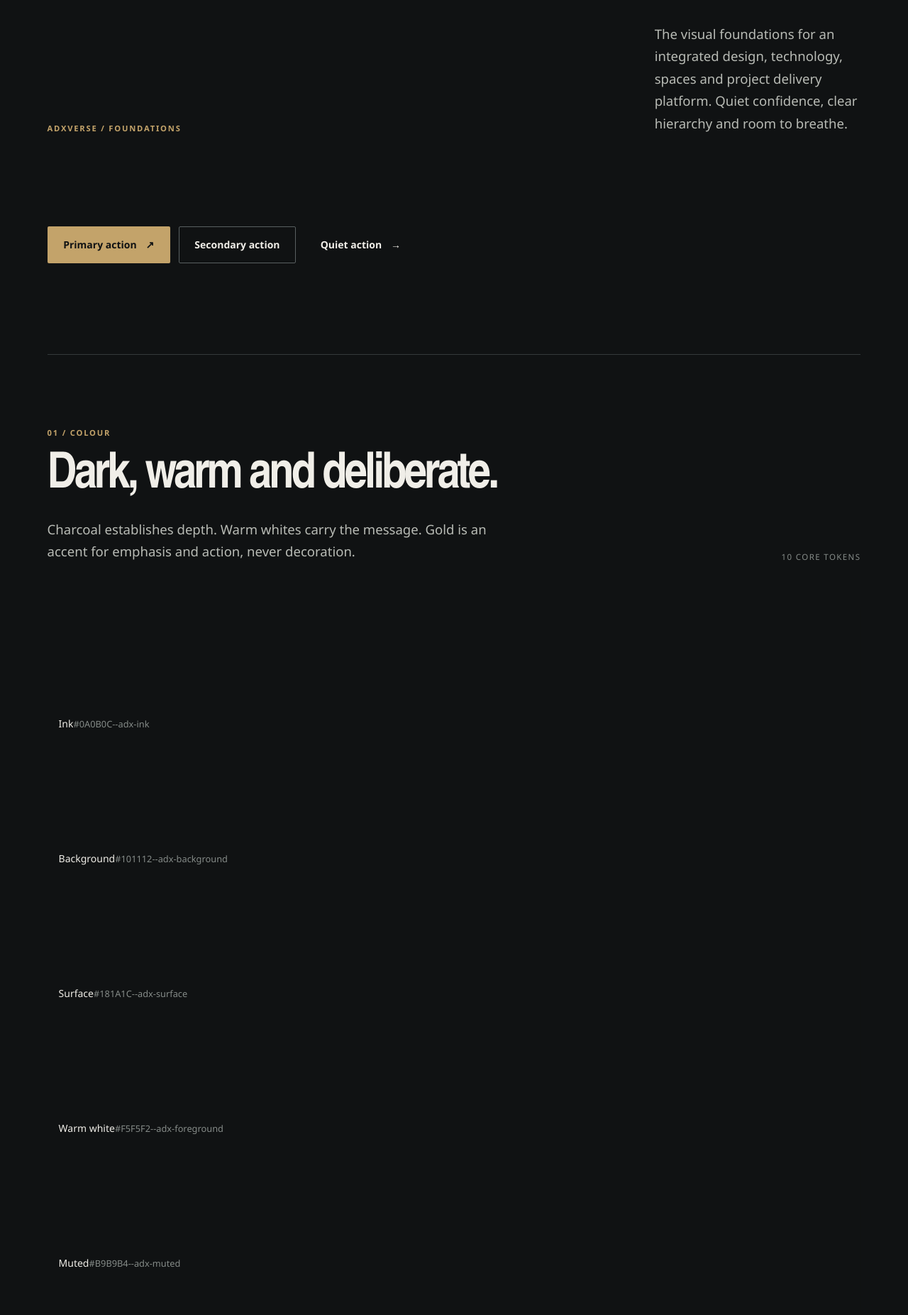
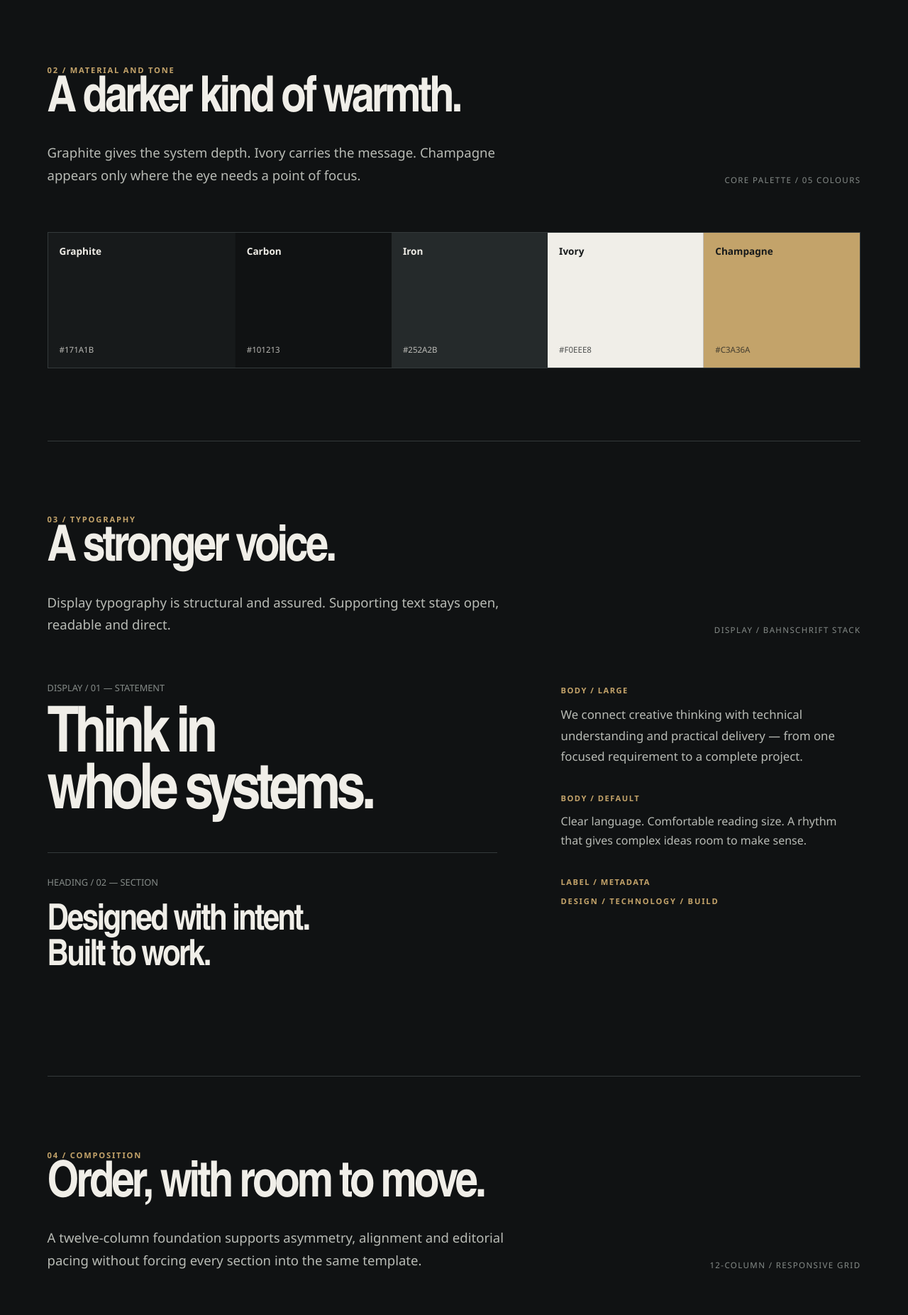
Before and after one commit to altamashADX/adxverse-website, a Next.js app: page /design-system in a window 1280 px wide. Shown: the part 835-2688 px from the top of the page at 71% size. Built offline with nearby package versions, Linux system fonts and the light colour scheme; no server answers.

Commit message:
design: rebuild preview with bold architectural editorial direction

```diff
--- a/src/app/design-system/page.tsx
+++ b/src/app/design-system/page.tsx
@@ -1,28 +1,13 @@
 import Link from 'next/link';
 import { Button } from '@/components/ui/button';
 import { Container } from '@/components/ui/container';
-import { SectionHeading } from '@/components/ui/section-heading';
 
-const colors = [
-  { name: 'Ink', token: '--adx-ink', hex: '#0A0B0C' },
-  { name: 'Background', token: '--adx-background', hex: '#101112' },
-  { name: 'Surface', token: '--adx-surface', hex: '#181A1C' },
-  { name: 'Warm white', token: '--adx-foreground', hex: '#F5F5F2' },
-  { name: 'Muted', token: '--adx-muted', hex: '#B9B9B4' },
-  { name: 'Subtle', token: '--adx-subtle', hex: '#92938F' },
-  { name: 'Gold', token: '--adx-accent', hex: '#D6AA45' },
-  { name: 'Gold light', token: '--adx-accent-bright', hex: '#E8BD62' },
-  { name: 'Border', token: '--adx-border', hex: '#303337' },
-  { name: 'Raised', token: '--adx-surface-raised', hex: '#202326' },
-];
-
-const spacing = [
-  { name: 'XS', value: '8px', width: '8px' },
-  { name: 'SM', value: '16px', width: '16px' },
-  { name: 'MD', value: '24px', width: '24px' },
-  { name: 'LG', value: '40px', width: '40px' },
-  { name: 'XL', value: '64px', width: '64px' },
-  { name: '2XL', value: '96px', width: '96px' },
+const palette = [
+  { name: 'Graphite', hex: '#171A1B', color: '#171A1B', ink: '#F0EEE8' },
+  { name: 'Carbon', hex: '#101213', color: '#101213', ink: '#F0EEE8' },
+  { name: 'Iron', hex: '#252A2B', color: '#252A2B', ink: '#F0EEE8' },
+  { name: 'Ivory', hex: '#F0EEE8', color: '#F0EEE8', ink: '#171A1B' },
+  { name: 'Champagne', hex: '#C3A36A', color: '#C3A36A', ink: '#171A1B' },
 ];
 
 export default function DesignSystemPage() {
@@ -31,212 +16,173 @@ export default function DesignSystemPage() {
       <header className="design-preview__header">
         <Container>
           <nav aria-label="Design system navigation" className="design-preview__nav">
-            <Link aria-label="ADXverse design system" className="wordmark" href="/">
+            <Link aria-label="ADXverse home" className="wordmark" href="/">
               ADX<span className="wordmark__accent">verse</span>
             </Link>
-            <span className="design-preview__nav-note">Design system / v0.1</span>
+            <span className="design-preview__nav-note">Visual language / exploration 02</span>
           </nav>
         </Container>
       </header>
 
       <Container>
         <section className="design-preview__hero">
-          <p className="adx-eyebrow">ADXVERSE / FOUNDATIONS</p>
-          <div className="design-preview__hero-copy">
-            <h1 className="adx-display">
-              A considered system.
-              <br />
-              <span>One connected experience.</span>
+          <div className="design-preview__hero-main">
+            <div className="design-preview__hero-index">
+              <p className="adx-eyebrow">ADXVERSE / DESIGN FOUNDATIONS</p>
+            </div>
+            <h1 className="adx-display design-preview__hero-title">
+              Made to bring
+              <span>things together.</span>
             </h1>
-            <p className="adx-body-lg mt-8 max-w-2xl">
-              The visual foundations for an integrated design, technology, spaces and
-              project delivery platform. Quiet confidence, clear hierarchy and room to
-              breathe.
+            <div className="design-preview__hero-actions">
+              <Button size="large">Explore the system <span aria-hidden="true">↘</span></Button>
+              <Button size="large" variant="secondary">Visual direction 02</Button>
+            </div>
+          </div>
+          <div className="design-preview__hero-side">
+            <span className="design-preview__meta">01 / The point of view</span>
+            <p className="adx-body-lg">
+              One connected practice across design, technology, spaces, engineering and
+              delivery. Different disciplines. One considered outcome.
             </p>
-          </div>
-          <div className="mt-10 flex flex-wrap gap-3">
-            <Button>Primary action <span aria-hidden="true">↗</span></Button>
-            <Button variant="secondary">Secondary action</Button>
-            <Button variant="quiet">Quiet action <span aria-hidden="true">→</span></Button>
+            <p className="adx-caption">
+              Architectural in its structure. Contemporary in its expression. Clear in
+              every interaction.
+            </p>
           </div>
         </section>
 
-        <section aria-labelledby="color-heading" className="design-preview__section">
-          <SectionHeading
-            id="color-heading"
-            eyebrow="01 / Colour"
-            title="Dark, warm and deliberate."
-            description="Charcoal establishes depth. Warm whites carry the message. Gold is an accent for emphasis and action, never decoration."
-            aside={<span className="design-preview__section-number">10 CORE TOKENS</span>}
-          />
-          <div className="design-preview__swatches">
-            {colors.map((color) => (
-              <div className="design-preview__swatch" key={color.token}>
-                <div
-                  aria-label={`${color.name} colour swatch`}
-                  className="design-preview__swatch-color"
-                  style={{ backgroundColor: `var(${color.token})` }}
-                />
-                <div className="design-preview__swatch-info">
-                  <span className="text-sm font-medium">{color.name}</span>
-                  <span className="adx-caption">{color.hex}</span>
-                  <span className="adx-caption">{color.token}</span>
-                </div>
+        <section aria-labelledby="palette-heading" className="design-preview__section">
+          <div className="design-preview__section-head">
+            <div>
+              <p className="adx-eyebrow mb-5">02 / Material and tone</p>
+              <h2 className="adx-heading-xl" id="palette-heading">A darker kind of warmth.</h2>
+              <p className="adx-body-lg mt-6 max-w-2xl">
+                Graphite gives the system depth. Ivory carries the message. Champagne
+                appears only where the eye needs a point of focus.
+              </p>
+            </div>
+            <p className="design-preview__section-number">CORE PALETTE / 05 COLOURS</p>
+          </div>
+          <div className="design-preview__palette">
+            {palette.map((item) => (
+              <div className="design-preview__swatch" key={item.name} style={{ background: item.color, color: item.ink }}>
+                <span className="design-preview__swatch-name">{item.name}</span>
+                <span className="design-preview__swatch-hex">{item.hex}</span>
               </div>
             ))}
           </div>
         </section>
 
         <section aria-labelledby="type-heading" className="design-preview__section">
-          <SectionHeading
-            id="type-heading"
-            eyebrow="02 / Typography"
-            title="Editorial hierarchy."
-            description="A restrained type scale with tight display leading, readable body copy and small uppercase labels for navigation and metadata."
-          />
-          <div className="design-preview__type-grid">
+          <div className="design-preview__section-head">
             <div>
-              <div className="design-preview__type-sample">
-                <p className="adx-caption mb-4">DISPLAY / CLAMPED</p>
-                <p className="adx-display">Make room for possibility.</p>
+              <p className="adx-eyebrow mb-5">03 / Typography</p>
+              <h2 className="adx-heading-xl" id="type-heading">A stronger voice.</h2>
+              <p className="adx-body-lg mt-6 max-w-2xl">
+                Display typography is structural and assured. Supporting text stays
+                open, readable and direct.
+              </p>
+            </div>
+            <p className="design-preview__section-number">DISPLAY / BAHNSCHRIFT STACK</p>
+          </div>
+
+          <div className="design-preview__type-layout">
+            <div>
+              <div className="design-preview__type-feature">
+                <p className="adx-caption mb-5">DISPLAY / 01 — STATEMENT</p>
+                <p className="design-preview__type-display">Think in<br />whole systems.</p>
               </div>
-              <div className="design-preview__type-sample">
-                <p className="adx-caption mb-4">HEADING / XL</p>
-                <p className="adx-heading-xl">From intent to outcome.</p>
-              </div>
-              <div className="design-preview__type-sample">
-                <p className="adx-caption mb-4">HEADING / LG</p>
-                <p className="adx-heading-lg">One partner. Connected capabilities.</p>
+              <div className="design-preview__type-feature">
+                <p className="adx-caption mb-5">HEADING / 02 — SECTION</p>
+                <p className="design-preview__type-heading">Designed with intent.<br />Built to work.</p>
               </div>
             </div>
-            <div className="space-y-8">
+            <div className="design-preview__type-aside">
               <div>
-                <p className="adx-caption mb-3">BODY / LARGE</p>
-                <p className="adx-body-lg">
-                  We bring disciplines together to shape thoughtful outcomes — from a
-                  focused requirement to a complete project.
+                <span className="adx-caption">BODY / LARGE</span>
+                <p className="design-preview__type-body">
+                  We connect creative thinking with technical understanding and
+                  practical delivery — from one focused requirement to a complete
+                  project.
                 </p>
               </div>
               <div>
-                <p className="adx-caption mb-3">BODY / DEFAULT</p>
+                <span className="adx-caption">BODY / DEFAULT</span>
                 <p className="adx-body">
-                  Clear information, considered details and a consistent rhythm make
-                  complex services easier to understand.
+                  Clear language. Comfortable reading size. A rhythm that gives complex
+                  ideas room to make sense.
                 </p>
               </div>
               <div>
-                <p className="adx-caption mb-3">EYEBROW / LABEL</p>
-                <p className="adx-eyebrow">Design · Technology · Build</p>
-              </div>
-              <div>
-                <p className="adx-caption mb-3">CAPTION / METADATA</p>
-                <p className="adx-caption">A considered detail. Never competing with the content.</p>
+                <span className="adx-caption">LABEL / METADATA</span>
+                <p className="adx-eyebrow">Design / Technology / Build</p>
               </div>
             </div>
           </div>
         </section>
 
-        <section aria-labelledby="spacing-heading" className="design-preview__section">
-          <SectionHeading
-            id="spacing-heading"
-            eyebrow="03 / Spacing"
-            title="Space is part of the identity."
-            description="A flexible spacing rhythm creates calm, gives content room and keeps layouts from feeling crowded."
-          />
-          <div className="design-preview__spacing max-w-2xl">
-            {spacing.map((item) => (
-              <div className="design-preview__spacing-row" key={item.name}>
-                <span className="adx-caption">{item.name}</span>
-                <div className="h-2 rounded-full bg-[var(--adx-surface-raised)]">
-                  <div className="design-preview__spacing-bar" style={{ width: item.width }} />
-                </div>
-                <span className="adx-caption text-right">{item.value}</span>
-              </div>
-            ))}
+        <section aria-labelledby="composition-heading" className="design-preview__section">
+          <div className="design-preview__section-head">
+            <div>
+              <p className="adx-eyebrow mb-5">04 / Composition</p>
+              <h2 className="adx-heading-xl" id="composition-heading">Order, with room to move.</h2>
+              <p className="adx-body-lg mt-6 max-w-2xl">
+                A twelve-column foundation supports asymmetry, alignment and editorial
+                pacing without forcing every section into the same template.
+              </p>
+            </div>
+            <p className="design-preview__section-number">12-COLUMN / RESPONSIVE GRID</p>
+          </div>
+          <div aria-label="Example of an asymmetrical twelve-column layout grid" className="design-preview__grid-demo">
+            {Array.from({ length: 6 }, (_, index) => <div aria-hidden="true" className="design-preview__grid-cell" key={index} />)}
           </div>
         </section>
 
-        <section aria-labelledby="components-heading" className="design-preview__section">
-          <SectionHeading
-            id="components-heading"
-            eyebrow="04 / Components"
-            title="Clear actions. No noise."
-            description="Buttons use strong labels, deliberate contrast and consistent sizing. Secondary actions stay visibly secondary."
-          />
-          <div className="space-y-8">
-            <div className="space-y-3">
-              <p className="adx-caption">BUTTON VARIANTS</p>
-              <div className="design-preview__button-row">
-                <Button>Start a project <span aria-hidden="true">↗</span></Button>
-                <Button variant="secondary">Explore services</Button>
-                <Button variant="quiet">View our work <span aria-hidden="true">→</span></Button>
+        <section aria-labelledby="interaction-heading" className="design-preview__section">
+          <div className="design-preview__section-head">
+            <div>
+              <p className="adx-eyebrow mb-5">05 / Interaction</p>
+              <h2 className="adx-heading-xl" id="interaction-heading">Quietly decisive.</h2>
+              <p className="adx-body-lg mt-6 max-w-2xl">
+                Controls are direct, tactile and legible. The accent colour is reserved
+                for the action that matters most.
+              </p>
+            </div>
+            <p className="design-preview__section-number">BUTTONS / STATES / SURFACES</p>
+          </div>
+          <div className="space-y-10">
+            <div>
+              <p className="adx-caption mb-4">PRIMARY AND SECONDARY ACTIONS</p>
+              <div className="design-preview__component-row">
+                <Button size="large">Start a project <span aria-hidden="true">↗</span></Button>
+                <Button size="large" variant="secondary">Explore capabilities</Button>
+                <Button size="large" variant="quiet">View our approach <span aria-hidden="true">→</span></Button>
               </div>
             </div>
-            <div className="space-y-3">
-              <p className="adx-caption">BUTTON SIZES</p>
-              <div className="design-preview__button-row">
-                <Button size="small">Compact</Button>
-                <Button>Default</Button>
-                <Button size="large">Large action</Button>
+            <div className="design-preview__component-row">
+              <div className="design-preview__component-block">
+                <span className="adx-caption">SURFACE / 01</span>
+                <span className="text-base font-semibold">Graphite field</span>
+                <span className="adx-caption">#171A1B · PRIMARY CANVAS</span>
               </div>
-            </div>
-            <div className="space-y-3">
-              <p className="adx-caption">DISABLED STATE</p>
-              <div className="design-preview__button-row">
-                <Button disabled>Unavailable action</Button>
+              <div className="design-preview__component-block" style={{ background: 'var(--adx-surface-raised)' }}>
+                <span className="adx-caption">SURFACE / 02</span>
+                <span className="text-base font-semibold">Raised layer</span>
+                <span className="adx-caption">#252A2B · FOCUSED CONTENT</span>
+              </div>
+              <div className="design-preview__component-block" style={{ background: 'var(--adx-paper)', color: 'var(--adx-ink)' }}>
+                <span className="text-xs font-semibold tracking-widest">SURFACE / 03</span>
+                <span className="text-base font-semibold">Warm paper</span>
+                <span className="text-xs">#E4E1D8 · CONTRAST MOMENT</span>
               </div>
             </div>
           </div>
         </section>
 
-        <section aria-labelledby="surface-heading" className="design-preview__section">
-          <SectionHeading
-            id="surface-heading"
-            eyebrow="05 / Surfaces"
-            title="Depth without effects."
-            description="Subtle changes in surface tone and fine borders establish structure. No glow, heavy shadow or unnecessary gradients."
-          />
-          <div className="design-preview__surface-grid">
-            <div className="design-preview__surface" style={{ background: 'var(--adx-background)' }}>
-              <span className="adx-caption">LEVEL 01 / BASE</span>
-              <span className="text-sm">Background</span>
-            </div>
-            <div className="design-preview__surface" style={{ background: 'var(--adx-surface)' }}>
-              <span className="adx-caption">LEVEL 02 / SURFACE</span>
-              <span className="text-sm">Raised content</span>
-            </div>
-            <div className="design-preview__surface" style={{ background: 'var(--adx-surface-raised)' }}>
-              <span className="adx-caption">LEVEL 03 / RAISED</span>
-              <span className="text-sm">Focused emphasis</span>
-            </div>
-          </div>
-        </section>
-
-        <section aria-labelledby="principles-heading" className="design-preview__section">
-          <SectionHeading
-            id="principles-heading"
-            eyebrow="06 / Principles"
-            title="The rules behind the details."
-          />
-          <div className="grid gap-6 md:grid-cols-2">
-            {[
-              ['01', 'Whitespace is intentional', 'Use generous section spacing and avoid packing unrelated content together.'],
-              ['02', 'Gold is an accent', 'Reserve gold for actions, active states and small moments of emphasis.'],
-              ['03', 'Hierarchy before decoration', 'Use scale, alignment and contrast to guide attention instead of effects.'],
-              ['04', 'Motion respects the user', 'Keep transitions purposeful and honour reduced-motion preferences.'],
-            ].map(([number, title, description]) => (
-              <div className="border-t border-[var(--adx-border)] pt-5" key={number}>
-                <p className="adx-caption mb-4">{number}</p>
-                <h3 className="text-lg font-medium tracking-tight">{title}</h3>
-                <p className="adx-body mt-2 max-w-lg">{description}</p>
-              </div>
-            ))}
-          </div>
-        </section>
-
         <footer className="design-preview__footer">
           <span className="wordmark">ADX<span className="wordmark__accent">verse</span></span>
-          <span className="adx-caption">FOUNDATIONS / DESIGN SYSTEM V0.1 / REVIEW BUILD</span>
+          <span className="adx-caption">FORM & FUNCTION / EXPLORATION 02 / NOT YET APPROVED</span>
         </footer>
       </Container>
     </main>
```
